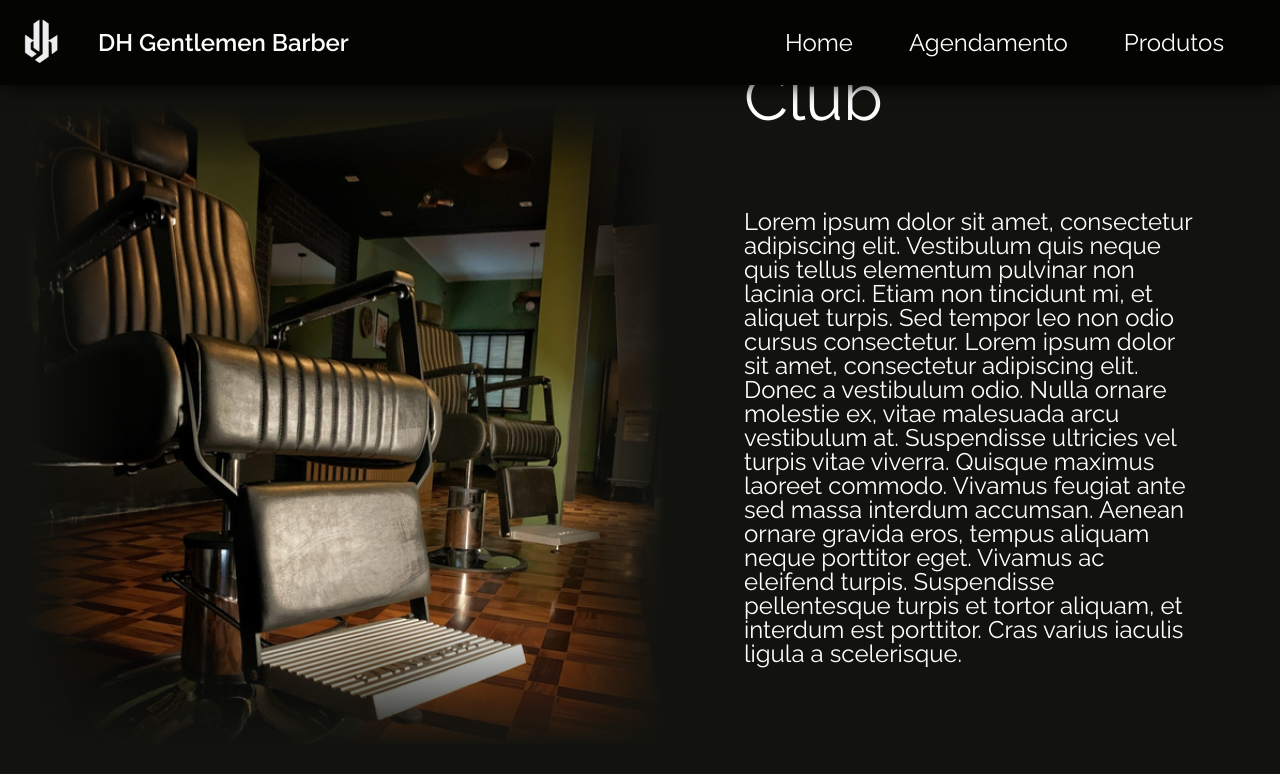
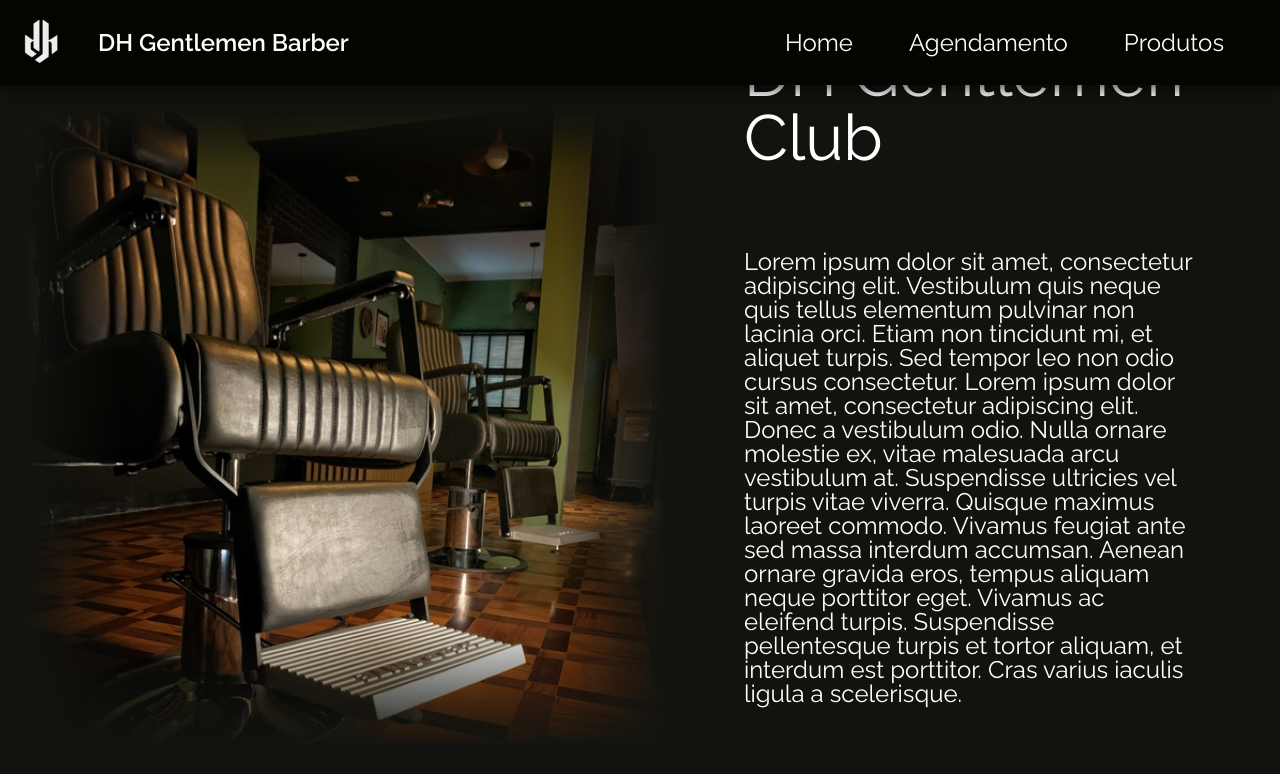
Before and after one commit to lucastbmp/gentlemen-barber, a React (Vite) app in the folder frontend/: page / in a window 1280 px wide. Shown: the top 774 px of the page. Built offline with nearby package versions, Linux system fonts and the light colour scheme.

Commit message:
style(home) adjust h1 top margin

```diff
--- a/frontend/src/pages/home/index.css
+++ b/frontend/src/pages/home/index.css
@@ -59,13 +59,14 @@
 	margin-right: 10vh;
         color: white;
             h1 {
-	       margin-top: -10rem;
+	       margin-top: -5rem;
 	       align-items: center;
                font-size: 4rem;
                width: 100%;
                margin-bottom: 5rem;
            }
 	   h2 {
+	       flex-wrap: wrap;
 	       font-size: 3vh;
 	   }
       }
```
